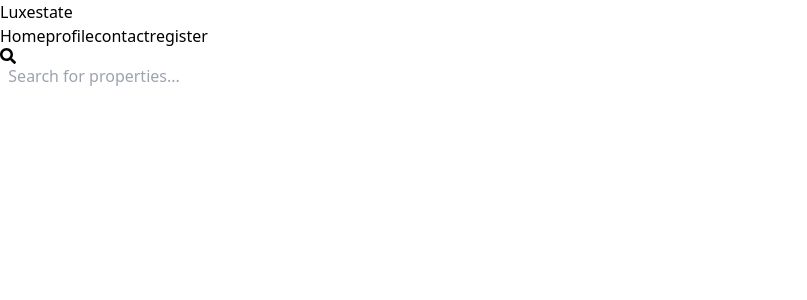
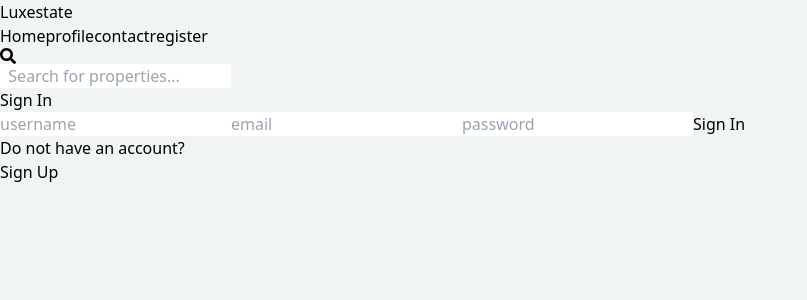
Before and after one commit to abbhishekkurhe/estate-MERN, a React (Vite) app in the folder estate/: page /signup in a window 1280 px wide. Shown: the top 300 px of the page, without its empty margins (0-807 px from the left). Built offline with nearby package versions, Linux system fonts and the light colour scheme.

Commit message:
complete Signup page ui

```diff
--- a/estate/src/index.css
+++ b/estate/src/index.css
@@ -1,3 +1,7 @@
 @tailwind base;
 @tailwind components;
 @tailwind utilities;
+
+body{
+    background-color: rgb(241, 245, 241);
+}
--- a/estate/src/pages/SignIn.jsx
+++ b/estate/src/pages/SignIn.jsx
@@ -43,9 +43,9 @@
         {/* Forgot Password & Sign Up Link */}
         <div className="text-center mt-4 text-gray-400">
           <p>
-            Don't have an account?{' '}
-            <Link to="/signup" className="text-blue-400 hover:underline">
-              Sign Up
+            already have an account?{' '}
+            <Link to="/signUp" className="text-blue-400 hover:underline">
+              Sign In
             </Link>
           </p>
         </div>
--- a/estate/src/pages/SignUp.jsx
+++ b/estate/src/pages/SignUp.jsx
@@ -1,9 +1,27 @@
 import React from 'react'
-
+import { Link } from 'react-router-dom'
 export default function SignUp() {
   return (
-    <div>
+    <div className='p-10'>
+    <div className='mb-4 max-w-lg mx-auto bg-slate-200'>
+      <h1 className='text-3xl text-center font-extrabold text-slate-800'>Sign In</h1>
+      <form  className='flex flex-col gap-3 p-3'>
 
+      <input type='text' placeholder='username' className='border p-4 rounded-lg' id='username'/>
+
+      <input type='email' placeholder='email' className='border p-4 rounded-lg' id='email'/>
+
+      <input type='password' placeholder='password' className='border p-4 rounded-lg' id='password'/>
+      <button className='bg-slate-700 text-white p-3 rounded-lg uppercase hover:opacity-95 disabled-80'>Sign In</button>
+      </form>
+      <div className='flex gap-2 mt-5'>
+        <p>
+          Do not have an account?
+        </p>
+        <Link to={"/SignIn"}>
+        <span className='text-blue-700'>Sign Up</span></Link>
+      </div>
+    </div>
     </div>
   )
 }
```
Also changed, not shown: 1 other file (tests, documents, lock files or other folders).
